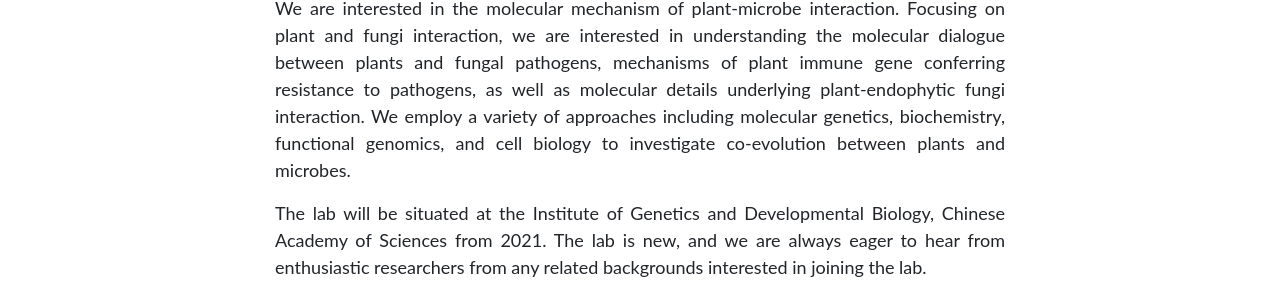
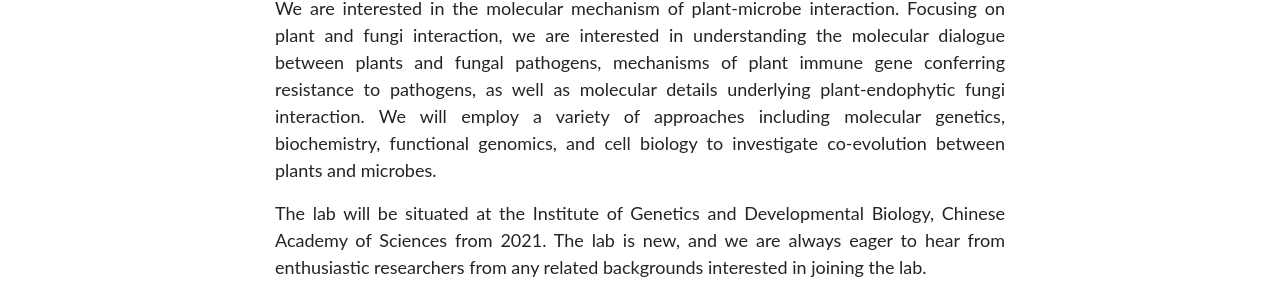
Before and after one commit to leili-plantmicrobe/leili-plantmicrobe.github.io, a Jekyll site: the page built from pages/home.md, in a window 1280 px wide. Shown: the part 525-825 px from the top of the page. Built offline with Jekyll 4.4.1, drawn with Linux system fonts in a browser that asks for light colours.

Commit message:
Update home.md

```diff
--- a/pages/home.md
+++ b/pages/home.md
@@ -14,7 +14,7 @@ permalink: /
 </p>
 <br/>
 <br/>
-<p align="justify"><font size="4" face="Lato">We are interested in the molecular mechanism of plant-microbe interaction. Focusing on plant and fungi interaction, we are interested in understanding the molecular dialogue between plants and fungal pathogens, mechanisms of plant immune gene conferring resistance to pathogens, as well as molecular details underlying plant-endophytic fungi interaction. We employ a variety of approaches including molecular genetics, biochemistry, functional genomics, and cell biology to investigate co-evolution between plants and microbes.</font></p>
+<p align="justify"><font size="4" face="Lato">We are interested in the molecular mechanism of plant-microbe interaction. Focusing on plant and fungi interaction, we are interested in understanding the molecular dialogue between plants and fungal pathogens, mechanisms of plant immune gene conferring resistance to pathogens, as well as molecular details underlying plant-endophytic fungi interaction. We will employ a variety of approaches including molecular genetics, biochemistry, functional genomics, and cell biology to investigate co-evolution between plants and microbes.</font></p>
 
 <p align="justify"><font  size="4"  face="Lato">The lab will be situated at the Institute of Genetics and Developmental Biology, Chinese Academy of Sciences from 2021. The lab is new, and we are always eager to hear from enthusiastic researchers from any related backgrounds interested in joining the lab.</font></p>
 
```
